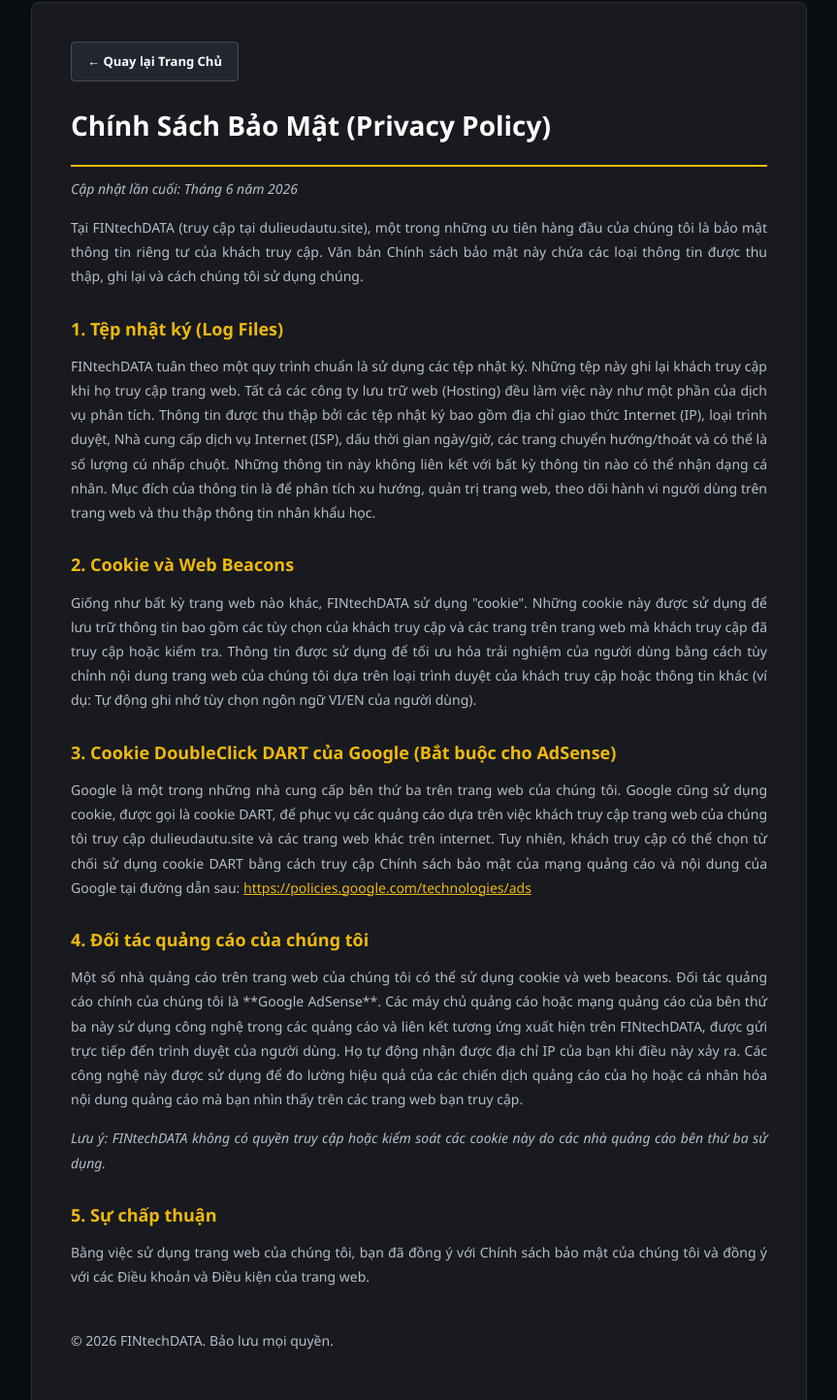
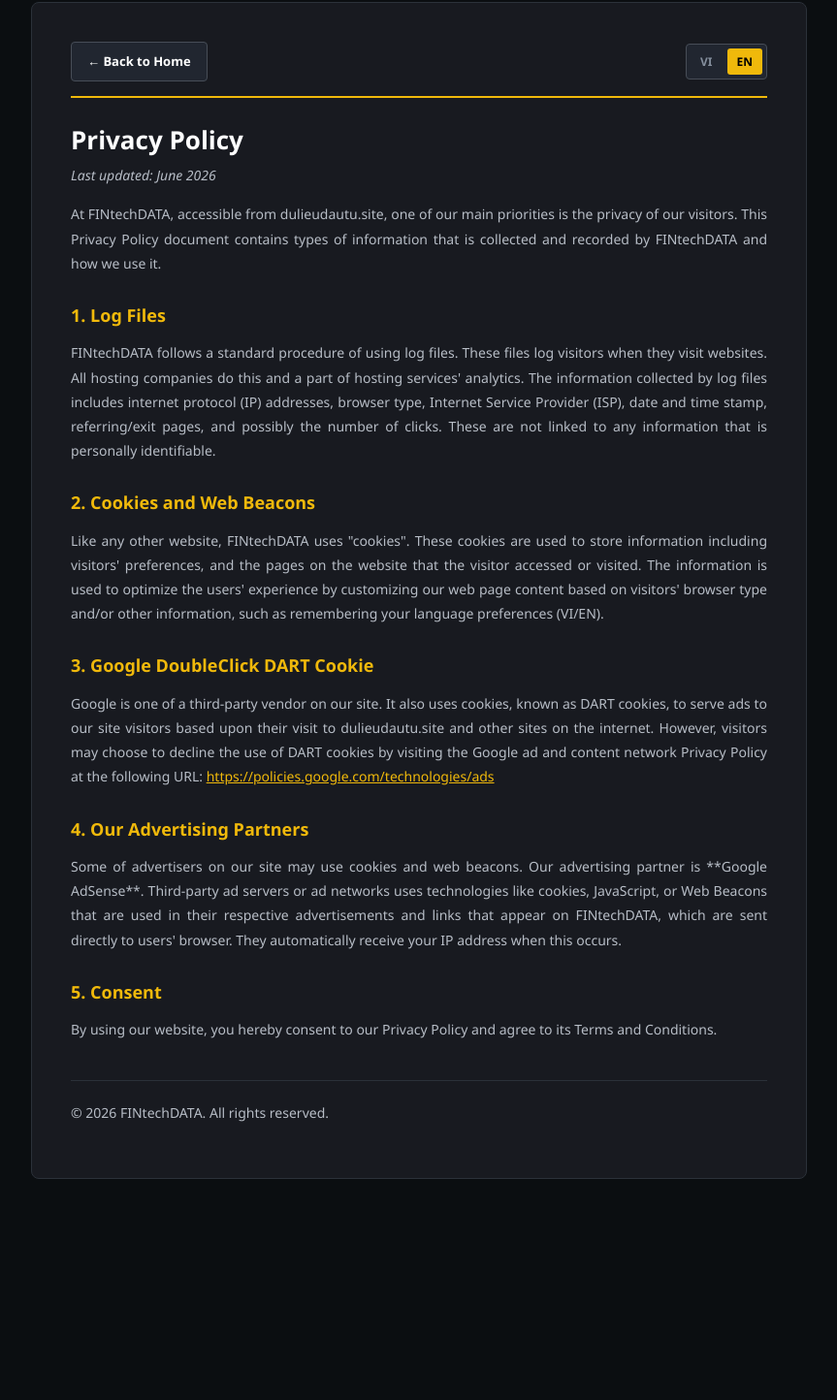
Before and after one commit to tinhieudautu/Cong-cu-giao-dich, a plain HTML site: page chinh-sach.html in a window 1280 px wide. Shown: the part 38-1482 px from the top of the page at 97% size, without its empty margins (208-1071 px from the left). After the commit the page ends 1294 px from the top, so only its background shows below. Drawn offline with Linux system fonts and the light colour scheme.

Commit message:
Add files via upload

```diff
--- a/chinh-sach.html
+++ b/chinh-sach.html
@@ -1,53 +1,113 @@
 <!DOCTYPE html>
-<html lang="vi">
+<html lang="en">
 <head>
     <meta charset="UTF-8">
     <meta name="viewport" content="width=device-width, initial-scale=1.0">
-    <title>Chính Sách Bảo Mật (Privacy Policy) - FINtechDATA</title>
+    <title>Privacy Policy - FINtechDATA</title>
     <style>
         * { margin: 0; padding: 0; box-sizing: border-box; font-family: 'Segoe UI', sans-serif; }
         body { background-color: #0b0e11; color: #eaecef; line-height: 1.8; padding: 40px 20px; }
         .policy-container { max-width: 800px; margin: 0 auto; background-color: #181a20; padding: 40px; border-radius: 8px; border: 1px solid #2b3139; }
-        h1 { color: #fff; font-size: 28px; margin-bottom: 10px; border-bottom: 2px solid #f0b90b; padding-bottom: 15px; }
+        .header-box { display: flex; justify-content: space-between; align-items: center; border-bottom: 2px solid #f0b90b; padding-bottom: 15px; margin-bottom: 20px; }
+        h1 { color: #fff; font-size: 26px; }
         h2 { color: #f0b90b; font-size: 18px; margin-top: 25px; margin-bottom: 10px; }
         p { color: #b7bdc6; font-size: 14px; text-align: justify; margin-bottom: 15px; }
-        ul { margin-left: 20px; margin-bottom: 15px; color: #b7bdc6; font-size: 14px; }
-        li { margin-bottom: 5px; }
-        .back-btn { display: inline-block; background-color: #212630; color: #fff; text-decoration: none; padding: 8px 16px; border-radius: 4px; font-size: 13px; font-weight: bold; margin-bottom: 20px; transition: 0.3s; border: 1px solid #474d57; }
+        .back-btn { display: inline-block; background-color: #212630; color: #fff; text-decoration: none; padding: 8px 16px; border-radius: 4px; font-size: 13px; font-weight: bold; transition: 0.3s; border: 1px solid #474d57; }
         .back-btn:hover { background-color: #2b313a; color: #f0b90b; }
-        footer { text-align: center; margin-top: 40px; font-size: 12px; color: #848e9c; }
+
+        /* NÚT CHUYỂN ĐỔI NGÔN NGỮ */
+        .lang-switcher { display: flex; gap: 5px; background-color: #212630; padding: 4px; border-radius: 4px; border: 1px solid #474d57; }
+        .lang-btn { background: none; border: none; color: #848e9c; padding: 5px 10px; font-size: 12px; font-weight: bold; cursor: pointer; border-radius: 3px; transition: 0.2s; }
+        .lang-btn.active { background-color: #f0b90b; color: #000; }
+
+        /* ẨN HIỆN NỘI DUNG */
+        .lang-section { display: none; }
+        .lang-section.active-content { display: block; }
+        footer { text-align: center; margin-top: 40px; font-size: 12px; color: #848e9c; border-top: 1px solid #2b3139; padding-top: 20px; }
     </style>
 </head>
 <body>
 
     <div class="policy-container">
-        <a href="index.html" class="back-btn">← Quay lại Trang Chủ</a>
+        <div class="header-box">
+            <a href="index.html" class="back-btn" id="btn-back">← Back to Home</a>
+            <div class="lang-switcher">
+                <button onclick="togglePolicyLang('vi')" id="p-btn-vi" class="lang-btn">VI</button>
+                <button onclick="togglePolicyLang('en')" id="p-btn-en" class="lang-btn active">EN</button>
+            </div>
+        </div>
 
-        <h1>Chính Sách Bảo Mật (Privacy Policy)</h1>
-        <p><em>Cập nhật lần cuối: Tháng 6 năm 2026</em></p>
+        <div id="policy-en" class="lang-section active-content">
+            <h1>Privacy Policy</h1>
+            <p><em>Last updated: June 2026</em></p>
+            <p>At FINtechDATA, accessible from dulieudautu.site, one of our main priorities is the privacy of our visitors. This Privacy Policy document contains types of information that is collected and recorded by FINtechDATA and how we use it.</p>
 
-        <p>Tại FINtechDATA (truy cập tại dulieudautu.site), một trong những ưu tiên hàng đầu của chúng tôi là bảo mật thông tin riêng tư của khách truy cập. Văn bản Chính sách bảo mật này chứa các loại thông tin được thu thập, ghi lại và cách chúng tôi sử dụng chúng.</p>
+            <h2>1. Log Files</h2>
+            <p>FINtechDATA follows a standard procedure of using log files. These files log visitors when they visit websites. All hosting companies do this and a part of hosting services' analytics. The information collected by log files includes internet protocol (IP) addresses, browser type, Internet Service Provider (ISP), date and time stamp, referring/exit pages, and possibly the number of clicks. These are not linked to any information that is personally identifiable.</p>
 
-        <h2>1. Tệp nhật ký (Log Files)</h2>
-        <p>FINtechDATA tuân theo một quy trình chuẩn là sử dụng các tệp nhật ký. Những tệp này ghi lại khách truy cập khi họ truy cập trang web. Tất cả các công ty lưu trữ web (Hosting) đều làm việc này như một phần của dịch vụ phân tích. Thông tin được thu thập bởi các tệp nhật ký bao gồm địa chỉ giao thức Internet (IP), loại trình duyệt, Nhà cung cấp dịch vụ Internet (ISP), dấu thời gian ngày/giờ, các trang chuyển hướng/thoát và có thể là số lượng cú nhấp chuột. Những thông tin này không liên kết với bất kỳ thông tin nào có thể nhận dạng cá nhân. Mục đích của thông tin là để phân tích xu hướng, quản trị trang web, theo dõi hành vi người dùng trên trang web và thu thập thông tin nhân khẩu học.</p>
+            <h2>2. Cookies and Web Beacons</h2>
+            <p>Like any other website, FINtechDATA uses "cookies". These cookies are used to store information including visitors' preferences, and the pages on the website that the visitor accessed or visited. The information is used to optimize the users' experience by customizing our web page content based on visitors' browser type and/or other information, such as remembering your language preferences (VI/EN).</p>
 
-        <h2>2. Cookie và Web Beacons</h2>
-        <p>Giống như bất kỳ trang web nào khác, FINtechDATA sử dụng "cookie". Những cookie này được sử dụng để lưu trữ thông tin bao gồm các tùy chọn của khách truy cập và các trang trên trang web mà khách truy cập đã truy cập hoặc kiểm tra. Thông tin được sử dụng để tối ưu hóa trải nghiệm của người dùng bằng cách tùy chỉnh nội dung trang web của chúng tôi dựa trên loại trình duyệt của khách truy cập hoặc thông tin khác (ví dụ: Tự động ghi nhớ tùy chọn ngôn ngữ VI/EN của người dùng).</p>
+            <h2>3. Google DoubleClick DART Cookie</h2>
+            <p>Google is one of a third-party vendor on our site. It also uses cookies, known as DART cookies, to serve ads to our site visitors based upon their visit to dulieudautu.site and other sites on the internet. However, visitors may choose to decline the use of DART cookies by visiting the Google ad and content network Privacy Policy at the following URL: <a href="https://policies.google.com/technologies/ads" style="color: #f0b90b;" target="_blank">https://policies.google.com/technologies/ads</a></p>
 
-        <h2>3. Cookie DoubleClick DART của Google (Bắt buộc cho AdSense)</h2>
-        <p>Google là một trong những nhà cung cấp bên thứ ba trên trang web của chúng tôi. Google cũng sử dụng cookie, được gọi là cookie DART, để phục vụ các quảng cáo dựa trên việc khách truy cập trang web của chúng tôi truy cập dulieudautu.site và các trang web khác trên internet. Tuy nhiên, khách truy cập có thể chọn từ chối sử dụng cookie DART bằng cách truy cập Chính sách bảo mật của mạng quảng cáo và nội dung của Google tại đường dẫn sau: <a href="https://policies.google.com/technologies/ads" style="color: #f0b90b;" target="_blank">https://policies.google.com/technologies/ads</a></p>
+            <h2>4. Our Advertising Partners</h2>
+            <p>Some of advertisers on our site may use cookies and web beacons. Our advertising partner is **Google AdSense**. Third-party ad servers or ad networks uses technologies like cookies, JavaScript, or Web Beacons that are used in their respective advertisements and links that appear on FINtechDATA, which are sent directly to users' browser. They automatically receive your IP address when this occurs.</p>
 
-        <h2>4. Đối tác quảng cáo của chúng tôi</h2>
-        <p>Một số nhà quảng cáo trên trang web của chúng tôi có thể sử dụng cookie và web beacons. Đối tác quảng cáo chính của chúng tôi là **Google AdSense**. Các máy chủ quảng cáo hoặc mạng quảng cáo của bên thứ ba này sử dụng công nghệ trong các quảng cáo và liên kết tương ứng xuất hiện trên FINtechDATA, được gửi trực tiếp đến trình duyệt của người dùng. Họ tự động nhận được địa chỉ IP của bạn khi điều này xảy ra. Các công nghệ này được sử dụng để đo lường hiệu quả của các chiến dịch quảng cáo của họ hoặc cá nhân hóa nội dung quảng cáo mà bạn nhìn thấy trên các trang web bạn truy cập.</p>
-        <p><em>Lưu ý: FINtechDATA không có quyền truy cập hoặc kiểm soát các cookie này do các nhà quảng cáo bên thứ ba sử dụng.</em></p>
+            <h2>5. Consent</h2>
+            <p>By using our website, you hereby consent to our Privacy Policy and agree to its Terms and Conditions.</p>
+        </div>
 
-        <h2>5. Sự chấp thuận</h2>
-        <p>Bằng việc sử dụng trang web của chúng tôi, bạn đã đồng ý với Chính sách bảo mật của chúng tôi và đồng ý với các Điều khoản và Điều kiện của trang web.</p>
+        <div id="policy-vi" class="lang-section">
+            <h1>Chính Sách Bảo Mật</h1>
+            <p><em>Cập nhật lần cuối: Tháng 6 năm 2026</em></p>
+            <p>Tại FINtechDATA (truy cập tại dulieudautu.site), một trong những ưu tiên hàng đầu của chúng tôi là bảo mật thông tin riêng tư của khách truy cập. Văn bản Chính sách bảo mật này chứa các loại thông tin được thu thập và cách chúng tôi sử dụng chúng.</p>
+
+            <h2>1. Tệp nhật ký (Log Files)</h2>
+            <p>FINtechDATA tuân theo một quy trình chuẩn là sử dụng các tệp nhật ký. Những tệp này ghi lại khách truy cập khi họ truy cập trang web. Thông tin được thu thập bởi các tệp nhật ký bao gồm địa chỉ IP, loại trình duyệt, Nhà cung cấp dịch vụ Internet (ISP), dấu thời gian ngày/giờ, các trang chuyển hướng và số lượng cú nhấp chuột. Những thông tin này không liên kết với bất kỳ thông tin nào có thể nhận dạng cá nhân.</p>
+
+            <h2>2. Cookie và Web Beacons</h2>
+            <p>Giống như bất kỳ trang web nào khác, FINtechDATA sử dụng "cookie". Những cookie này được sử dụng để lưu trữ thông tin bao gồm các tùy chọn của khách truy cập và dữ liệu ghi nhớ cấu hình hệ thống (như tùy chọn ngôn ngữ VI/EN) nhằm tối ưu hóa trải nghiệm.</p>
+
+            <h2>3. Cookie DoubleClick DART của Google</h2>
+            <p>Google là nhà cung cấp bên thứ ba trên trang web của chúng tôi. Google sử dụng cookie DART để phục vụ các quảng cáo dựa trên việc khách truy cập trang web của chúng tôi truy cập hệ thống. Khách truy cập có thể chọn từ chối sử dụng cookie DART bằng cách truy cập Chính sách bảo mật của mạng quảng cáo và nội dung của Google.</p>
+
+            <h2>4. Đối tác quảng cáo</h2>
+            <p>Đối tác quảng cáo chính của chúng tôi là **Google AdSense**. Các máy chủ quảng cáo của bên thứ ba sử dụng công nghệ trong các quảng cáo xuất hiện trên FINtechDATA và gửi trực tiếp đến trình duyệt của người dùng. Họ tự động nhận được địa chỉ IP của bạn khi điều này xảy ra.</p>
+
+            <h2>5. Sự chấp thuận</h2>
+            <p>Bằng việc sử dụng trang web của chúng tôi, bạn đã đồng ý với Chính sách bảo mật của chúng tôi và đồng ý với các Điều khoản và Điều kiện của trang web.</p>
+        </div>
 
         <footer>
-            <p>© 2026 FINtechDATA. Bảo lưu mọi quyền.</p>
+            <p>© 2026 FINtechDATA. All rights reserved.</p>
         </footer>
     </div>
 
+    <script>
+        function applyPolicyLang(lang) {
+            // Ẩn tất cả các khối nội dung
+            document.getElementById('policy-en').classList.remove('active-content');
+            document.getElementById('policy-vi').classList.remove('active-content');
+            document.getElementById('p-btn-en').classList.remove('active');
+            document.getElementById('p-btn-vi').classList.remove('active');
+
+            // Hiển thị khối nội dung được chọn
+            document.getElementById(`policy-${lang}`).classList.add('active-content');
+            document.getElementById(`p-btn-${lang}`).classList.add('active');
+
+            // Đổi chữ nút quay lại cho hợp ngữ cảnh
+            document.getElementById('btn-back').innerText = lang === 'en' ? '← Back to Home' : '← Quay lại Trang Chủ';
+        }
+
+        function togglePolicyLang(lang) {
+            localStorage.setItem('siteLang', lang); // Lưu cấu hình đồng bộ sang trang chủ
+            applyPolicyLang(lang);
+        }
+
+        // Tự động kiểm tra bộ nhớ máy khi vừa mở trang chính sách
+        const savedLang = localStorage.getItem('siteLang') || 'en';
+        applyPolicyLang(savedLang);
+    </script>
 </body>
 </html>
--- a/script.js
+++ b/script.js
@@ -48,7 +48,7 @@
 };
 
 // Lấy ngôn ngữ mặc định (nếu đã lưu) hoặc mặc định là tiếng Việt 'vi'
-let currentLang = localStorage.getItem('siteLang') || 'vi';
+let currentLang = localStorage.getItem('siteLang') || 'en';
 let rawCryptoData = []; // Lưu trữ dữ liệu thô phục vụ dịch nhanh
 
 // 2. HÀM CHUYỂN ĐỔI NGÔN NGỮ VÀ CẬP NHẬT GIAO DIỆN
```
Also changed, not shown: index.html (+2 -2 lines).
